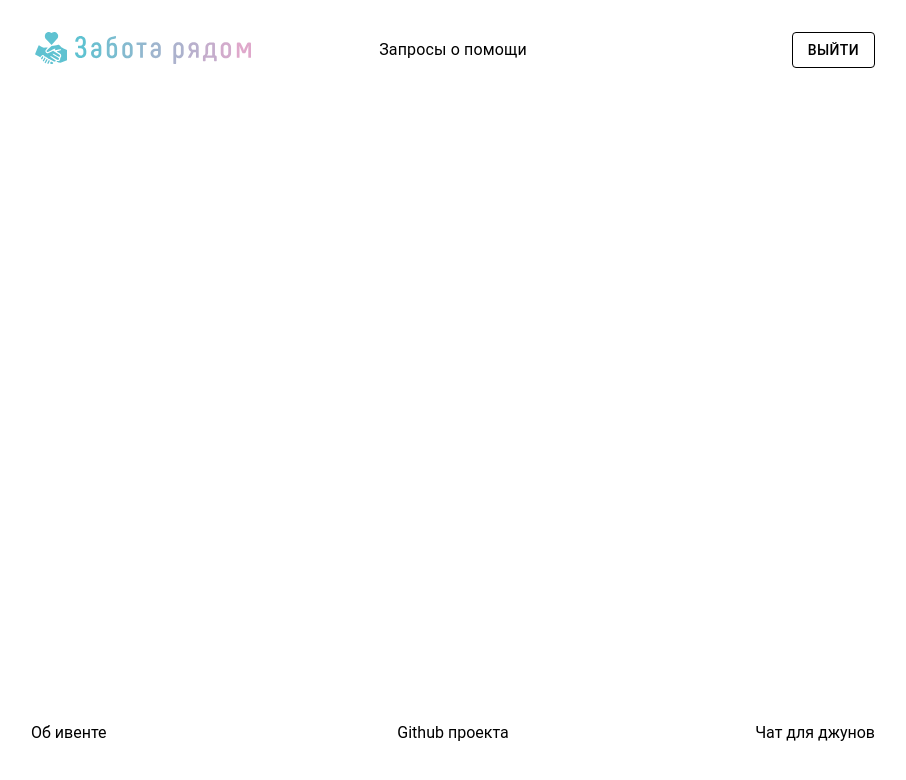
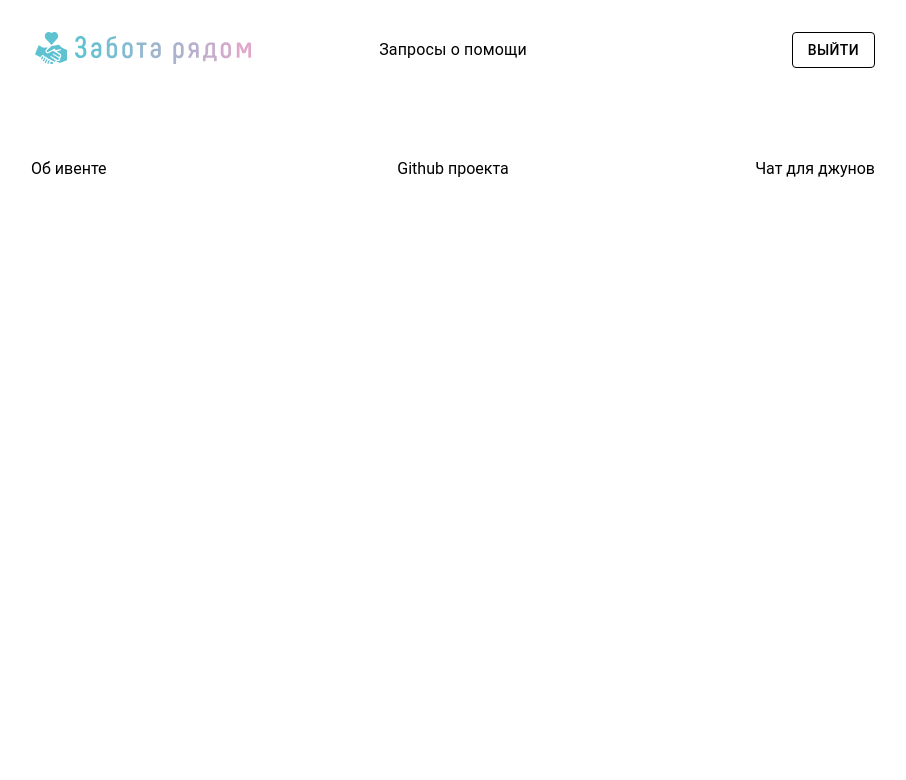
Before and after one commit to bril95/React-event, a React (Vite) app: page / in a window 1280 px wide. Shown: the top 780 px of the page, without its empty margins (187-1093 px from the left). Built offline with nearby package versions, Linux system fonts and the light colour scheme.

Commit message:
update Login

```diff
--- a/src/App.tsx
+++ b/src/App.tsx
@@ -30,7 +30,7 @@ const App = () => (
       <Routes>
         <Route path="/" element={<Layout />}>
           <Route path="/login" element={<AuthPage />} />
-            <Route path="/profile" element={<ProfilePage />}/>
+          <Route path="/profile" element={<ProfilePage />}/>
         </Route>
       </Routes>
       <ToastContainer position="bottom-right" theme="colored"/>
--- a/src/Pages/Layout.tsx
+++ b/src/Pages/Layout.tsx
@@ -8,7 +8,7 @@ const Layout = () => (
     sx={{
       display: 'flex',
       flexDirection: 'column',
-      minHeight: '100vh',
+      // minHeight: '100vh',
       pl: '210px',
       pr: '210px',
     }}
--- a/src/Pages/authorization/Login.tsx
+++ b/src/Pages/authorization/Login.tsx
@@ -54,7 +54,7 @@ const Login = () => {
 
   const submit: SubmitHandler<MyForm> = async (data) => {
     try {
-      const response = await axios.post('https://natticharity.eveloth.ru/api/auth', data);
+      const response = await axios.post('http://localhost:4040/api/auth', data);
       const token = response.data.token;
       const isAuthorized = response.data.auth;
       dispatch(setAuthUser(token));
--- a/src/slice/authSlice.tsx
+++ b/src/slice/authSlice.tsx
@@ -4,13 +4,11 @@ import { RootState } from '../store/store';
 type User = {
   token: string | null,
   isAuthorized: boolean,
-  view: string,
 }
 
 const initialState: User = {
   token: null,
   isAuthorized: false,
-  view: "grid",
 };
 
 const authSlice = createSlice({
```
